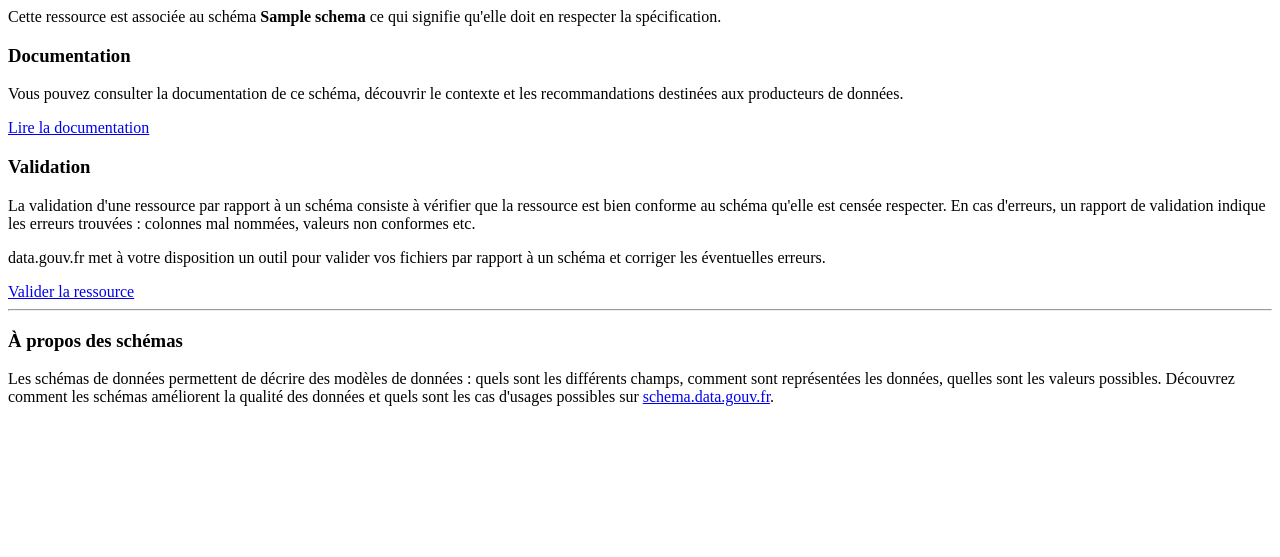
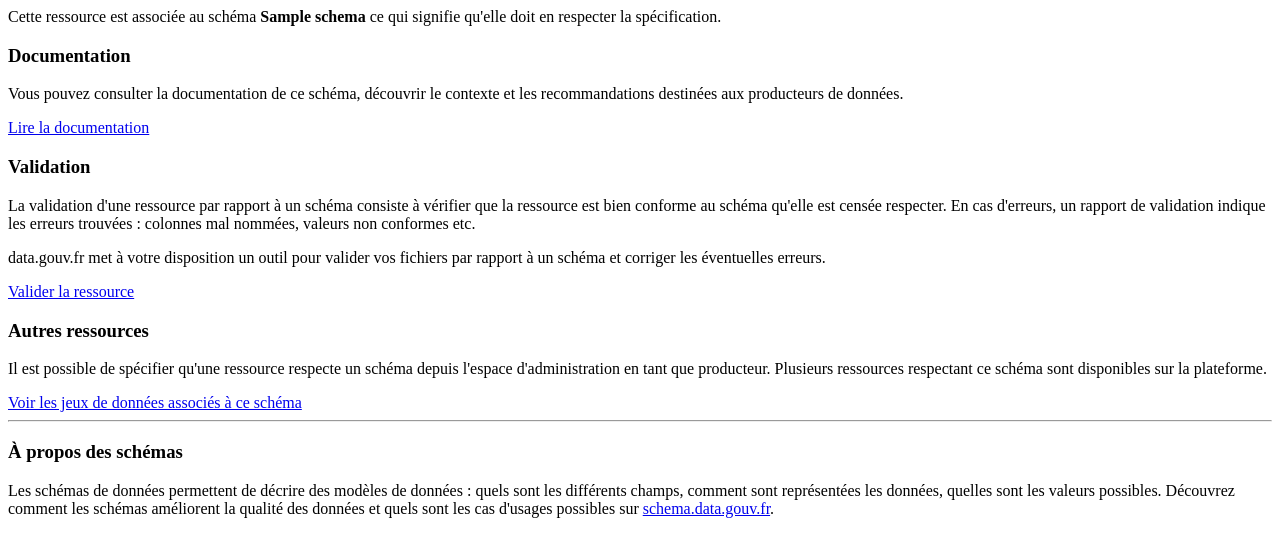
Before and after one commit to etalab/udata-schema-gouvfr, a Python web app: template udata_schema_gouvfr/templates/modal.html in a window 1280 px wide. Shown: the top 557 px of the page. Run offline with Jinja, Linux system fonts and the light colour scheme; the template is opened without the code that fills it: most values are stand-ins (such as "Sample title", 1, 10 or a date in 2020).

Commit message:
Link to other datasets with same schema (#4)

```diff
--- a/udata_schema_gouvfr/templates/modal.html
+++ b/udata_schema_gouvfr/templates/modal.html
@@ -51,6 +51,25 @@
         </a>
       </div>
 
+      <h3>Autres ressources</h3>
+
+      <p>
+        Il est possible de spécifier qu'une ressource respecte un schéma depuis l'espace d'administration en tant que producteur. Plusieurs ressources respectant ce schéma sont disponibles sur la plateforme.
+      </p>
+
+      <div>
+        <a
+          href="{{ url_for('datasets.list', schema=resource.schema) }}"
+          rel="noopener noreferrer"
+          target="_blank"
+          title="Ressources associées au schéma {{ resource.schema }}"
+          class="btn btn-info"
+        >
+          <span class="fa fa-file"></span>
+          Voir les jeux de données associés à ce schéma
+        </a>
+      </div>
+
       <hr>
 
       <h3>À propos des schémas</h3>
```
Also changed, not shown: CHANGELOG.md.
